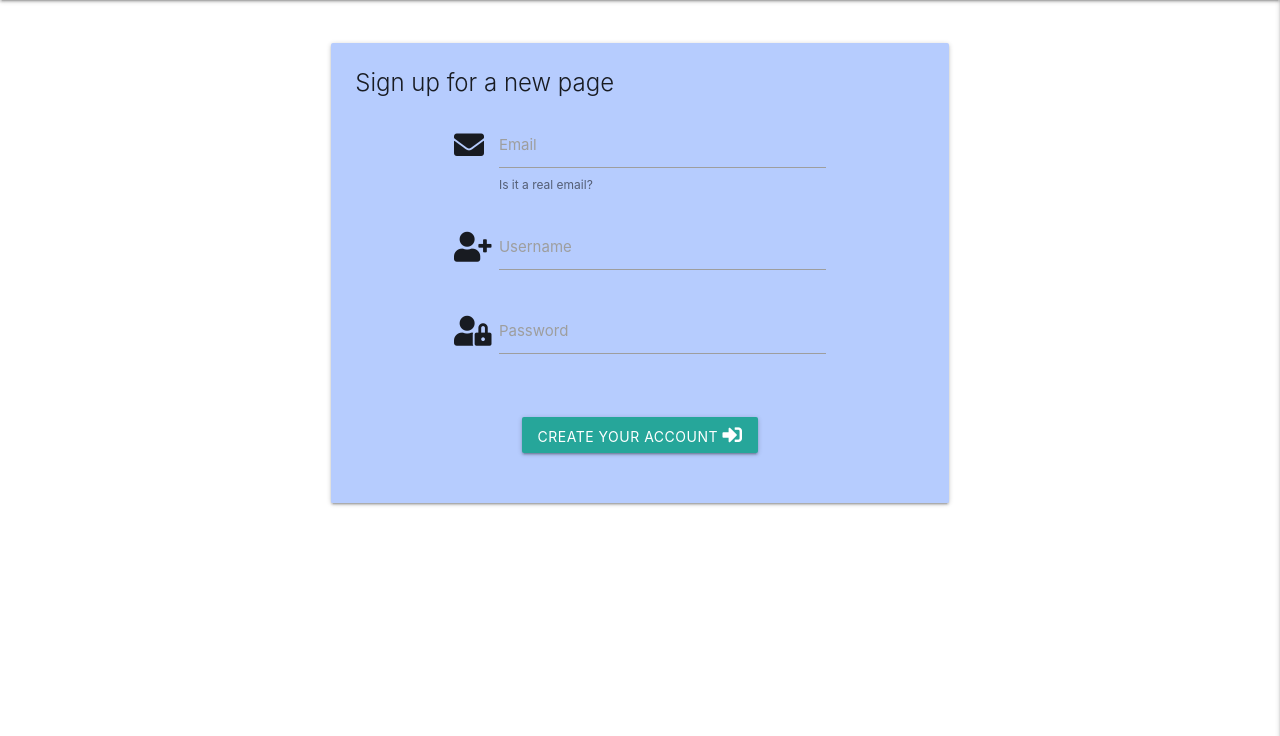
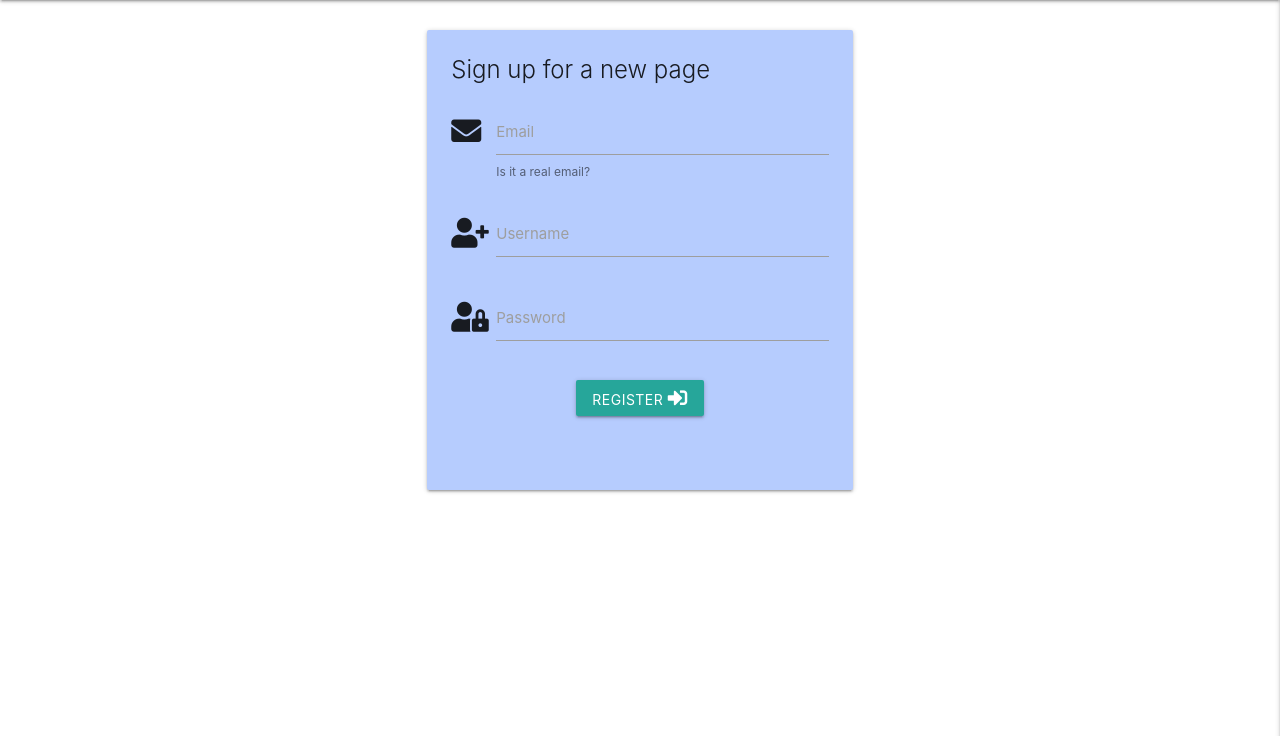
Before and after one commit to LaneSawyerT/best-of-music, a Flask app: page /register in a window 1280 px wide. Shown: the part 64-800 px from the top of the page. Run offline with Flask 2, Linux system fonts and the light colour scheme; some libraries are stand-ins or nearby versions.

Commit message:
Add Register functionality

```diff
--- a/app.py
+++ b/app.py
@@ -36,6 +36,34 @@ def get_artist():
 
 @app.route("/register", methods=["GET", "POST"])
 def register():
+    if request.method == "POST":
+        # Check if email already exists in db
+        existing_email = mongo.db.users.find_one(
+            {"email": request.form.get("email").lower()})
+
+        if existing_email:
+            flash("Email already used")
+            return redirect(url_for("register"))
+
+        # Check if username already exists in db
+        existing_user = mongo.db.users.find_one(
+            {"username": request.form.get("username").lower()})
+
+        if existing_user:
+            flash("Username already exists")
+            return redirect(url_for("register"))
+
+        register = {
+            "email": request.form.get("email").lower(),
+            "username": request.form.get("username").lower(),
+            "password": generate_password_hash(request.form.get("password"))
+        }
+        mongo.db.users.insert_one(register)
+
+        # Put the new user into a 'session' cookie
+        session["user"] = request.form.get("username").lower()
+        flash("Registration Successful!")
+
     return render_template("register.html")
 
 
--- a/static/css/style.css
+++ b/static/css/style.css
@@ -1,3 +1,4 @@
+/* Navigation Bar */
 .navbar-main {
     background-color: #b6ccfe;
 }
@@ -6,6 +7,7 @@
     color: #463f3a;
 }
 
+/* Register Page */
 .register-content {
     background-color: #b6ccfe;
     margin-top: 7%;
@@ -14,9 +16,15 @@
 
 .card .card-action {
     padding-bottom: 50px;
+    text-align: center;
     border-top: none;
 }
 
+/* General Adjustments */
 .row {
     margin-bottom: 0px;
 }
+
+.flashes {
+    line-height: 3;
+}
--- a/templates/base.html
+++ b/templates/base.html
@@ -38,8 +38,11 @@
         </ul>
     </header>
 
-    {% block content %}
-    {% endblock %}
+
+    <main class="container">
+        {% block content %}
+        {% endblock %}
+    </main>
 
     <script src="https://code.jquery.com/jquery-3.5.1.min.js"
         integrity="sha256-9/aliU8dGd2tb6OSsuzixeV4y/faTqgFtohetphbbj0=" crossorigin="anonymous"></script>
--- a/templates/register.html
+++ b/templates/register.html
@@ -1,5 +1,18 @@
 {% extends "base.html" %}
 {% block content %}
+
+<section>
+    <!-- flash messages -->
+    {% with messages = get_flashed_messages() %}
+        {% if messages %}
+            {% for message in messages %}
+    <div class="row flashes">
+        <h4 class="light-blue lighten-4 center-align">{{ message }}</h4>
+    </div>
+            {% endfor %}
+        {% endif %}
+    {% endwith %}
+</section>
 
 <div class="row">
     <div class="col s12 m6 offset-m3">
@@ -7,12 +20,12 @@
             <div class="card-content">
                 <span class="card-title">Sign up for a new page</span>
                 <div class="row">
-                        <form class="col s8">
+                    <form action="/register" method="POST" class="col s12">
                         <div class="row">
                             <!-- Email input-->
-                                <div class="input-field col s12 offset-m3">
+                            <div class="input-field col s12">
                                 <i class="fas fa-envelope prefix light-grey-text text-darken-4"></i>
-                                    <input id="email" type="email" class="validate">
+                                <input id="email" name="email" type="email" class="validate">
                                 <label for="email">Email</label>
                                 <span class="helper-text" data-error="Try Again" data-success="Correct">Is it
                                     a real email?</span>
@@ -21,7 +34,7 @@
 
                         <div class="row">
                             <!-- Username input-->
-                                <div class="input-field col s12 offset-m3">
+                            <div class="input-field col s12">
                                 <i class="fas fa-user-plus prefix light-grey-text text-darken-4"></i>
                                 <input id="username" name="username" type="text" class="validate">
                                 <label for="username">Username</label>
@@ -30,19 +43,23 @@
 
                         <div class="row">
                             <!-- Password input-->
-                                <div class="input-field col s12 offset-m3">
+                            <div class="input-field col s12">
                                 <i class="fas fa-user-lock prefix light-grey-text text-darken-4"></i>
-                                    <input id="password" name="password" type="password" class="validate">
+                                <input id="password" name="password" type="password" minlength="5" maxlength="15"
+                                    pattern="^[a-zA-Z0-9]{5,15}$" class="validate">
                                 <label for="password">Password</label>
+                            </div>
+                        </div>
+                        <!-- Submit Button -->
+                        <div class="row submit-button"></div>
+                        <div class="card-action">
+                            <button class="btn waves-effect waves-light" type="submit" name="action">
+                                Register <i class="fas fa-sign-in-alt"></i>
+                            </button>
                         </div>
                 </div>
                 </form>
             </div>
-            </div>
-            <div class="card-action center">
-                <button class="btn waves-effect waves-light" type="submit" name="action">
-                    Create Your Account <i class="fas fa-sign-in-alt"></i>
-                </button>
         </div>
     </div>
 </div>
```
Lines whose indentation alone changed are shown as unchanged.
